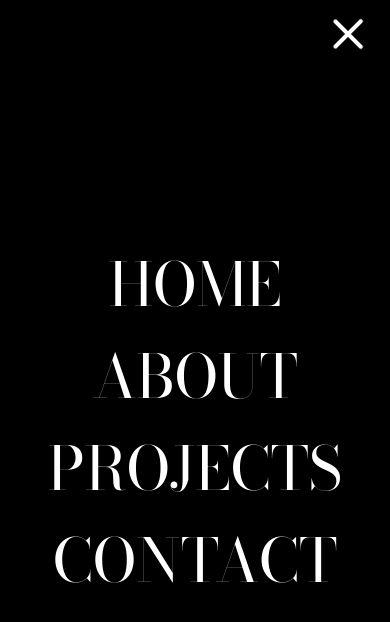
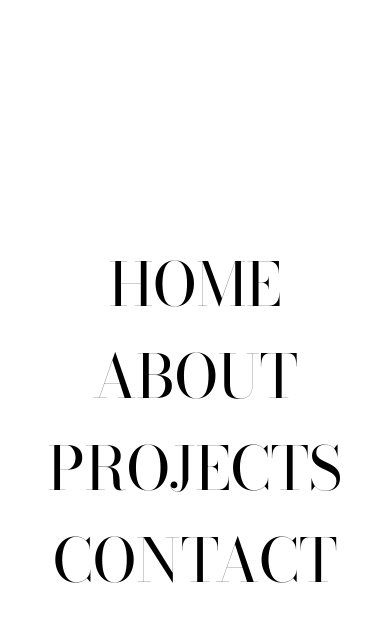
Before and after one commit to DarkoM996/nextjs-portfolio, a Next.js app: page / in a window 390 px wide. Both pictures are taken after a click on the button 354 px from the left and 34 px from the top of the page. Shown: the top 622 px of the page. Built offline with nearby package versions, Linux system fonts and the light colour scheme.

Commit message:
menu with white color - test

```diff
--- a/app/components/Navbar.jsx
+++ b/app/components/Navbar.jsx
@@ -122,7 +122,7 @@ const Navbar = () => {
               variants={listVariants}
               initial="closed"
               animate="opened"
-              className="absolute top-0 left-0 w-screen h-screen bg-black text-white flex flex-col items-center justify-center gap-8 text-6xl text-transform: uppercase z-20"
+              className="absolute top-0 left-0 w-screen h-screen bg-white text-black flex flex-col items-center justify-center gap-8 text-6xl text-transform: uppercase z-20"
             >
               {/* Animating the nav links here with motion div */}
               {links.map((link) => (
```
